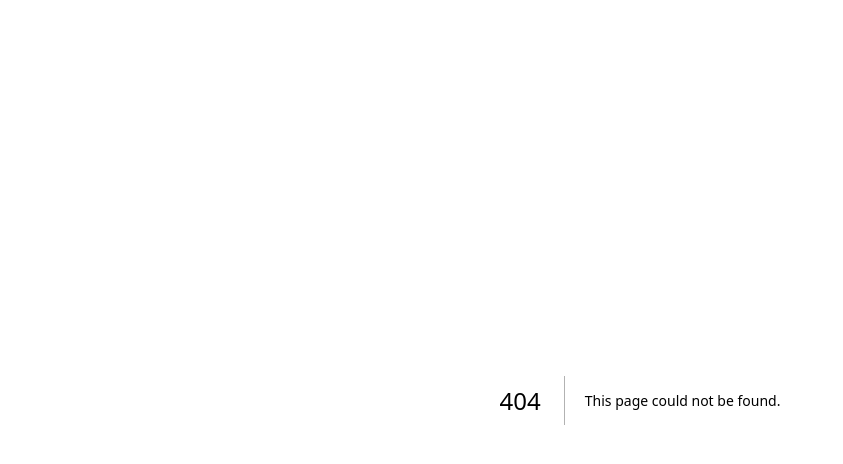
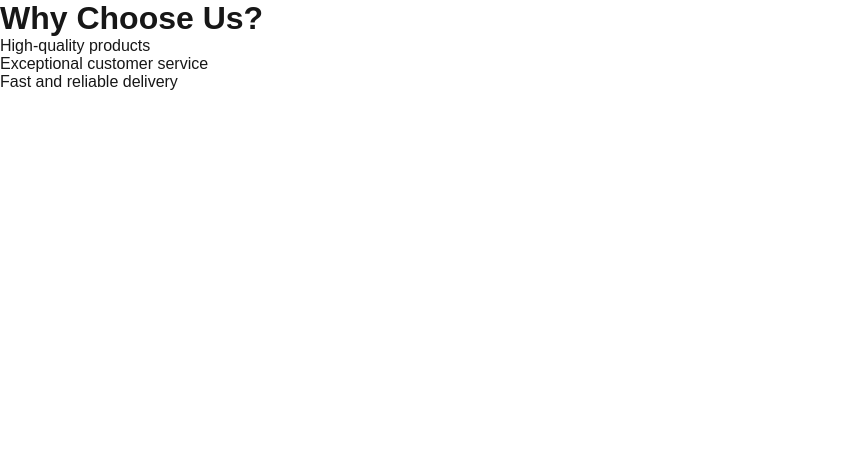
Before and after one commit to Timo-khan/Hyf-Home-works, a Next.js app in the folder React/Week1/my-app-week1-task/: page /why-us in a window 1280 px wide. Before the commit this address had no page. Shown: the top 464 px of the page, without its empty margins (0-843 px from the left). Built offline with nearby package versions, Linux system fonts and the light colour scheme.

Commit message:
Why us page

```diff
--- /dev/null
+++ b/React/Week1/my-app-week1-task/app/why-us/page.js
@@ -0,0 +1,12 @@
+export default function WhyUsPage() {
+	return (
+		<div>
+			<h1>Why Choose Us?</h1>
+			<ul>
+				<li> High-quality products</li>
+				<li> Exceptional customer service</li>
+				<li> Fast and reliable delivery</li>
+			</ul>
+		</div>
+	);
+}
```
